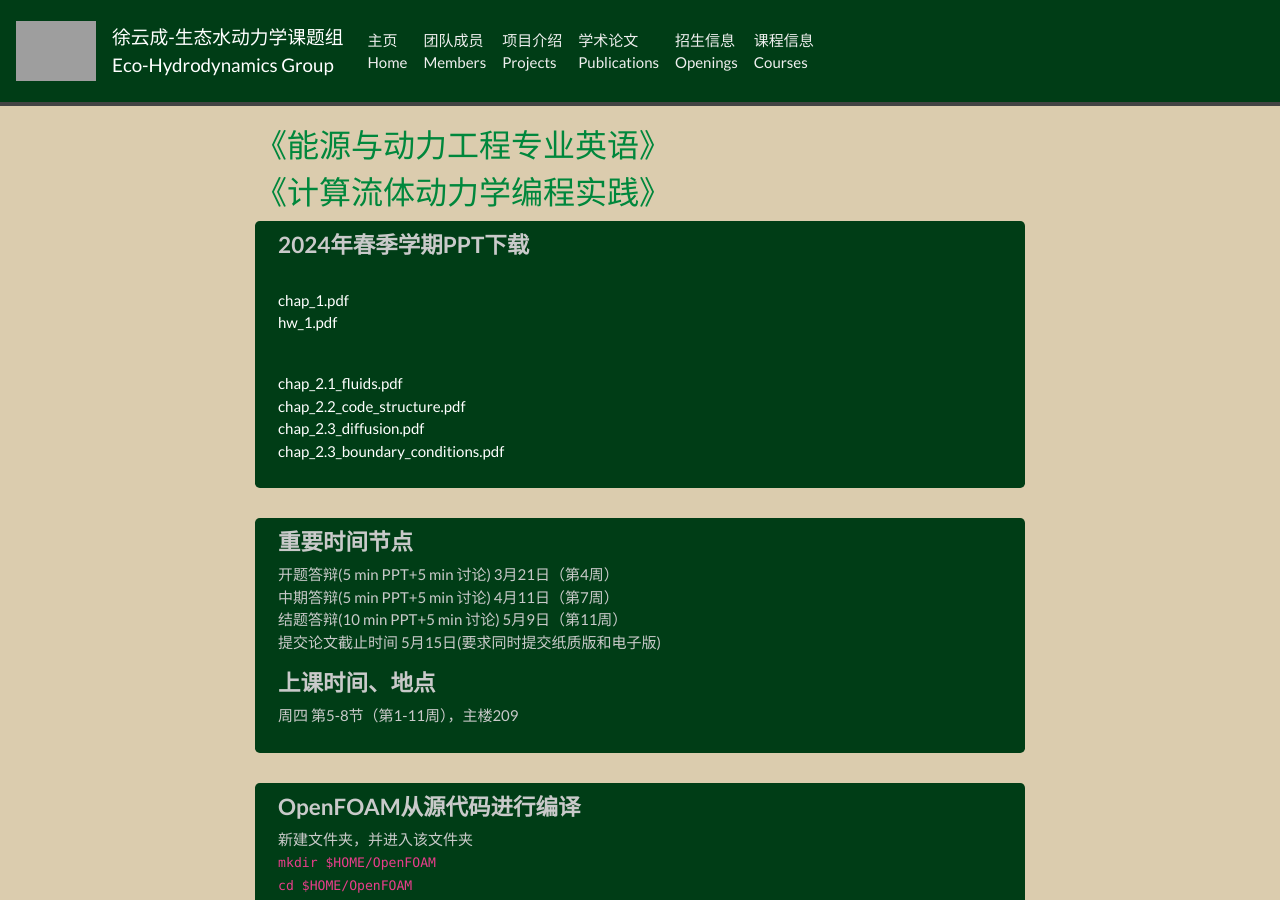
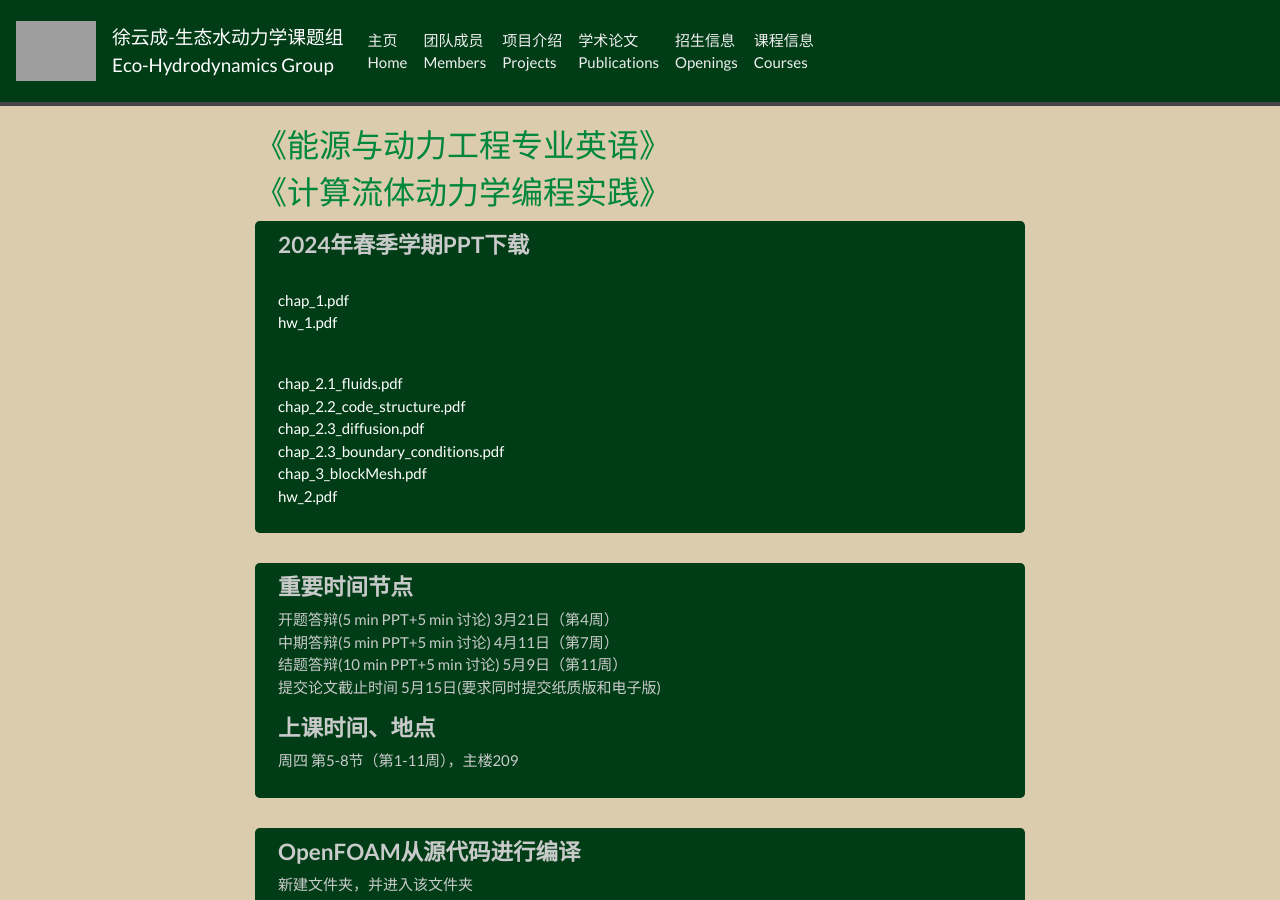
Before and after one commit to cloud1990/cloud1990.github.io, a Jekyll site: the page built from _pages/courses.md, in a window 1280 px wide and 900 px high. Built offline with Jekyll 4.4.1, drawn with Linux system fonts in a browser that asks for light colours; nearby versions of some CDN libraries; comment, search, counter and statistics services are not loaded; grey boxes are pictures that could not be loaded.

Commit message:
first commit

```diff
--- a/_pages/courses.md
+++ b/_pages/courses.md
@@ -52,9 +52,9 @@ permalink: /courses/
 <br><a href="{{ site.url }}{{ site.baseurl }}/files/OpenFOAM/chap_2.2_code_structure.pdf" target="_blank" style="color:white;">chap_2.2_code_structure.pdf</a>
 <br><a href="{{ site.url }}{{ site.baseurl }}/files/OpenFOAM/chap_2.3_diffusion.pdf" target="_blank" style="color:white;">chap_2.3_diffusion.pdf</a>
 <br><a href="{{ site.url }}{{ site.baseurl }}/files/OpenFOAM/chap_2.4_boundary_conditions.pdf" target="_blank" style="color:white;">chap_2.3_boundary_conditions.pdf</a>
-<!--<br><a href="{{ site.url }}{{ site.baseurl }}/files/OpenFOAM/chap_3_blockMesh.pdf" target="_blank" style="color:white;">chap_3_blockMesh.pdf</a>
+<br><a href="{{ site.url }}{{ site.baseurl }}/files/OpenFOAM/chap_3_blockMesh.pdf" target="_blank" style="color:white;">chap_3_blockMesh.pdf</a>
 <br><a href="{{ site.url }}{{ site.baseurl }}/files/OpenFOAM/hw_2.pdf" target="_blank" style="color:white;">hw_2.pdf</a>
-<br><a href="{{ site.url }}{{ site.baseurl }}/files/OpenFOAM/chap_4_solvers.pdf" target="_blank" style="color:white;">chap_4_solvers.pdf</a>
+<!--<br><a href="{{ site.url }}{{ site.baseurl }}/files/OpenFOAM/chap_4_solvers.pdf" target="_blank" style="color:white;">chap_4_solvers.pdf</a>
 <br><a href="{{ site.url }}{{ site.baseurl }}/files/OpenFOAM/chap_5.1_turbulence.pdf" target="_blank" style="color:white;">chap_5.1_turbulence.pdf</a>
 <br><a href="{{ site.url }}{{ site.baseurl }}/files/OpenFOAM/chap_5.2_wall_functions.pdf" target="_blank" style="color:white;">chap_5.2_wall_functions.pdf</a>
 <br><a href="{{ site.url }}{{ site.baseurl }}/files/OpenFOAM/chap_6_postProcessing.pdf" target="_blank" style="color:white;">chap_6_postProcessing.pdf</a>
```
Also changed, not shown: 2 other files.
